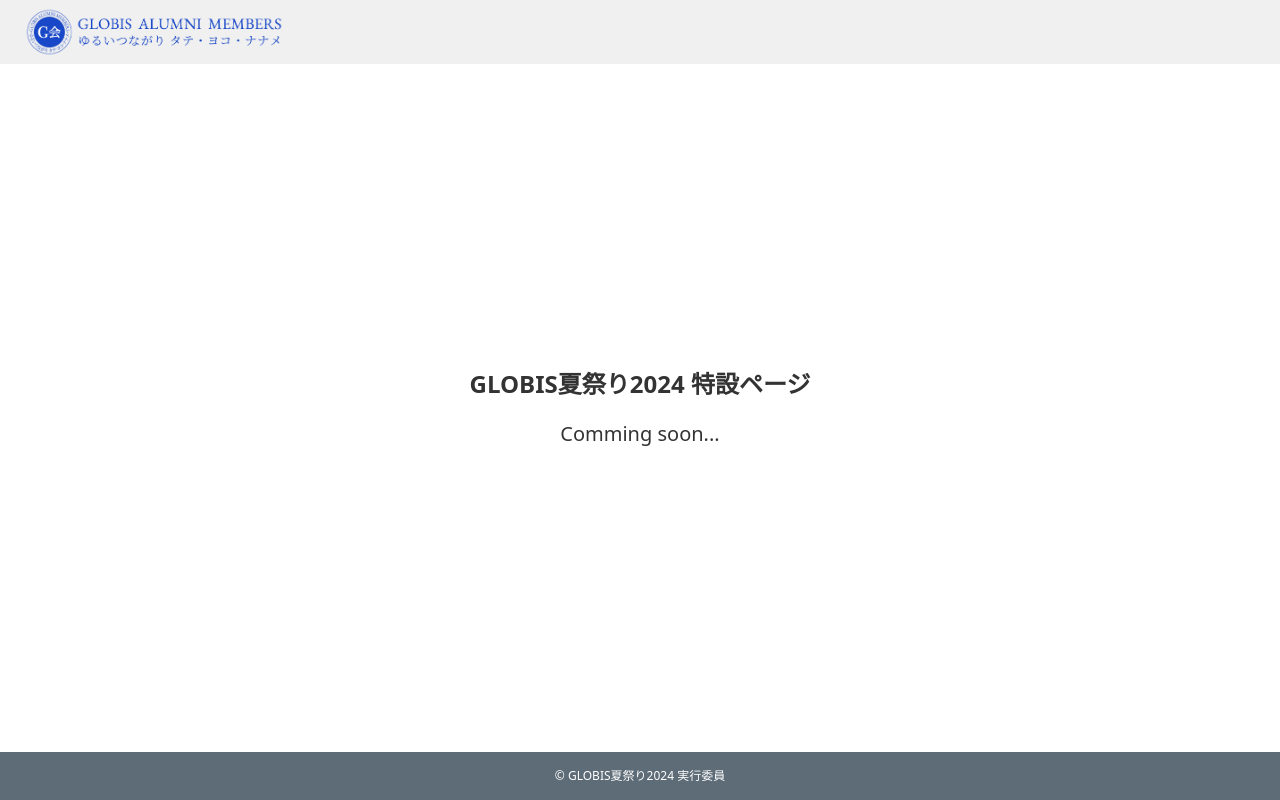
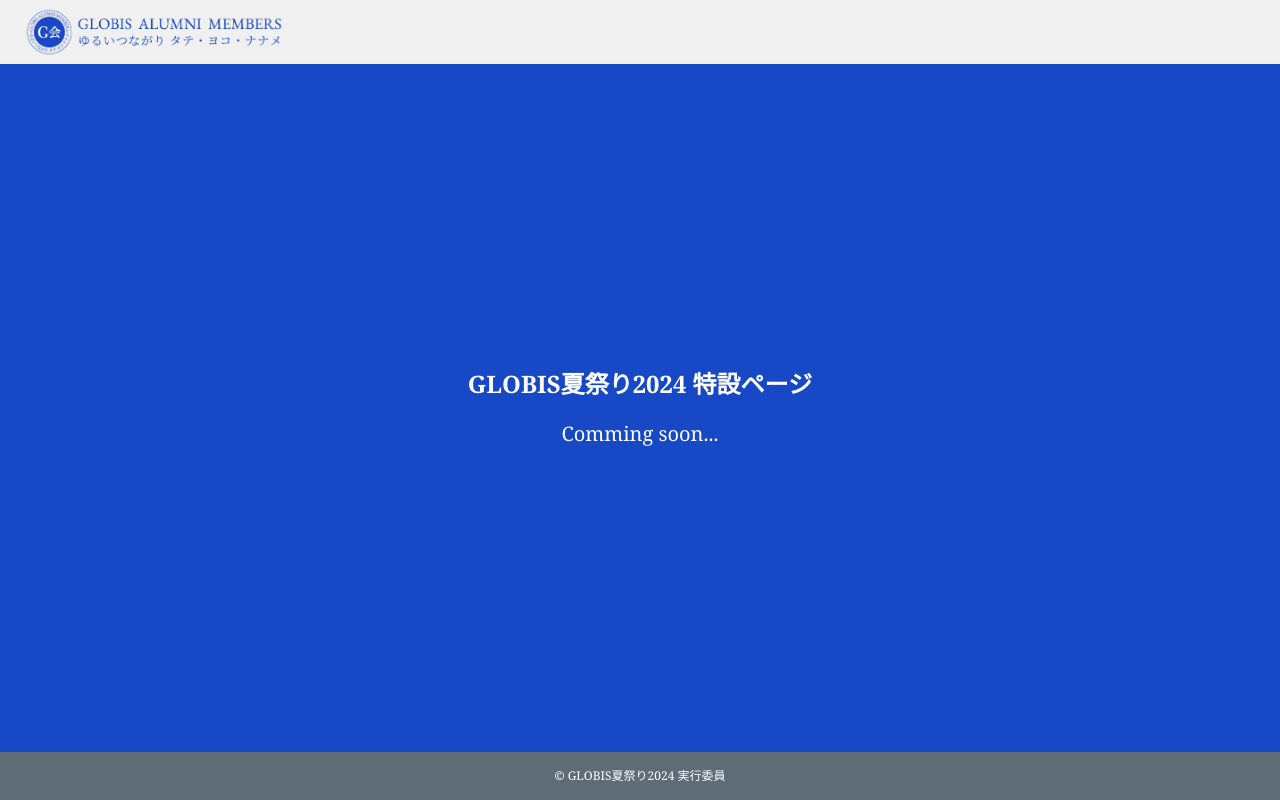
Before and after one commit to RYOTA-F/globis-summer-festival-2024, a Next.js app: page / in a window 1280 px wide. Built offline with nearby package versions, Linux system fonts and the light colour scheme.

Commit message:
:sparkles: Main セクション分離

```diff
--- a/src/app/page.tsx
+++ b/src/app/page.tsx
@@ -1,12 +1,9 @@
-import { SITE } from '@/constants/global'
+import { Main } from '../features/home/Main/Main'
 
 export default function Home() {
   return (
-    <main className="flex items-center justify-center h-[calc(100vh-112px)] text-t">
-      <div className="justify-center">
-        <h1 className="text-2xl font-bold">{SITE.TITLE} 特設ページ</h1>
-        <h2 className="flex justify-center mt-5 text-xl ">Comming soon...</h2>
-      </div>
+    <main className="flex items-center justify-center h-[calc(100vh-112px)]">
+      <Main />
     </main>
   )
 }
--- a/src/components/Footer/Footer.tsx
+++ b/src/components/Footer/Footer.tsx
@@ -5,7 +5,7 @@
 export function Footer() {
   return (
     <footer
-      className="flex justify-center items-center bg-footer text-white py-4"
+      className="flex justify-center items-center bg-footer text-white py-4 font-serif"
       aria-label={ARIA_LABEL}
     >
       <p className="text-xs">&copy; {SITE.COPY}</p>
--- /dev/null
+++ b/src/features/home/Main/Main.tsx
@@ -0,0 +1,17 @@
+import { SITE } from '../../../constants/global'
+
+export const ARIA_LABEL = 'main' as const
+
+export function Main() {
+  return (
+    <section
+      className="h-full w-full flex items-center justify-center bg-main text-white font-serif"
+      aria-label={ARIA_LABEL}
+    >
+      <div>
+        <h1 className="text-2xl font-bold">{SITE.TITLE} 特設ページ</h1>
+        <h2 className="flex justify-center mt-5 text-xl ">Comming soon...</h2>
+      </div>
+    </section>
+  )
+}
--- a/tailwind.config.ts
+++ b/tailwind.config.ts
@@ -4,6 +4,7 @@
   content: [
     './src/pages/**/*.{js,ts,jsx,tsx,mdx}',
     './src/components/**/*.{js,ts,jsx,tsx,mdx}',
+    './src/features/**/*.{js,ts,jsx,tsx,mdx}',
     './src/app/**/*.{js,ts,jsx,tsx,mdx}',
     './stories/**/*.{js,ts,jsx,tsx}',
   ],
@@ -12,6 +13,7 @@
       colors: {
         t: '#333333',
         footer: '#5e6c77',
+        main: '#1748c6',
       },
     },
   },
```
Also changed, not shown: 2 other files (tests, documents, lock files or other folders).
